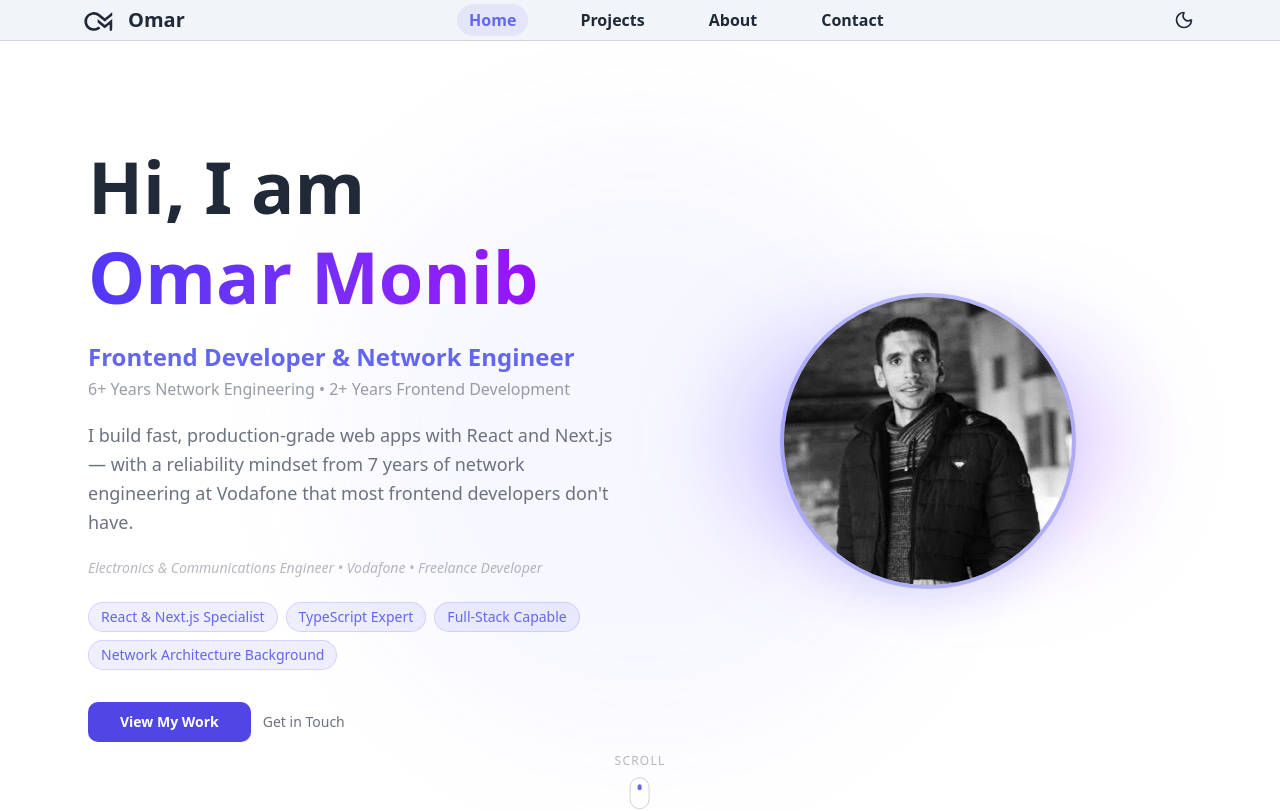
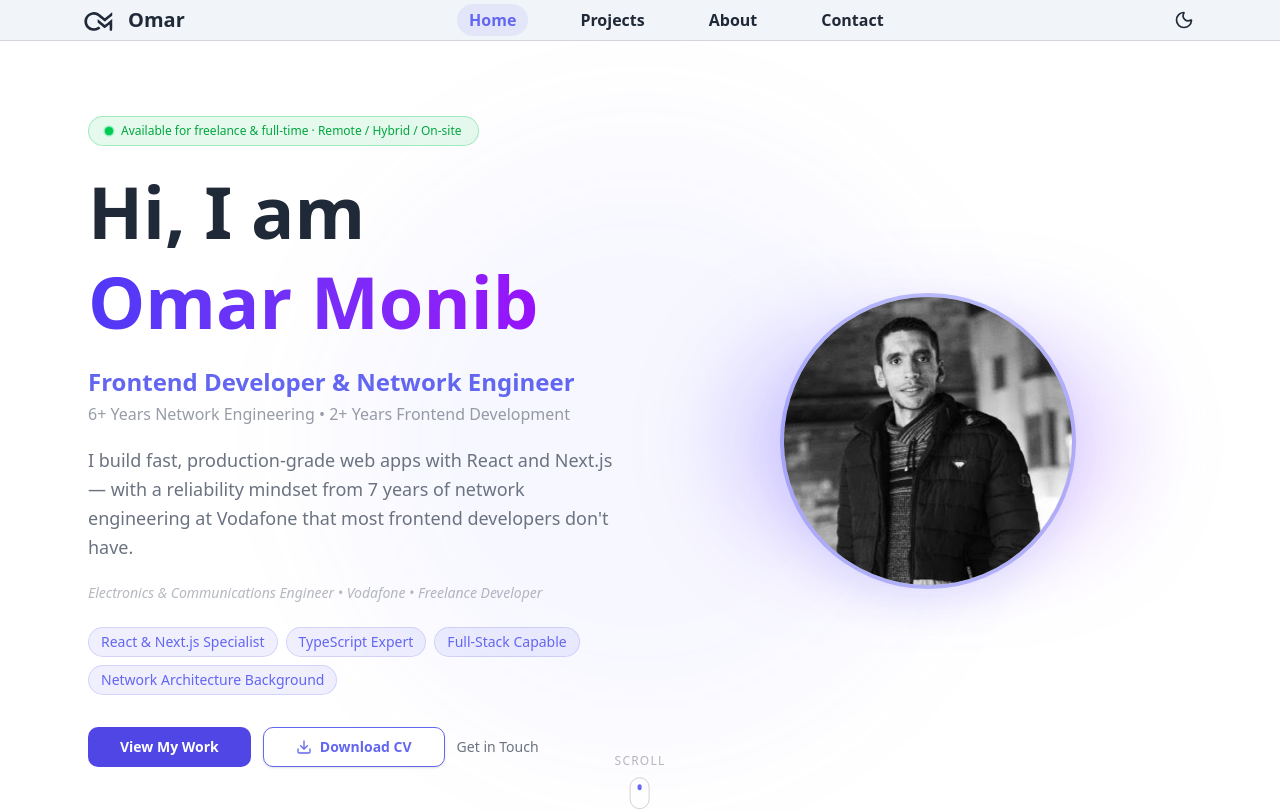
Before and after one commit to omarmonib/Omar-Monib, a Next.js app: page / in a window 1280 px wide. Shown: the top 811 px of the page. Built offline with nearby package versions, Linux system fonts and the light colour scheme.

Commit message:
feat: surface availability badge and CV download in hero section

```diff
--- a/components/about/AboutSection.tsx
+++ b/components/about/AboutSection.tsx
@@ -9,7 +9,6 @@ import AboutIntro from '@/components/about/AboutIntro';
 import SkillsList from '@/components/about/SkillsList';
 import AboutStats from '@/components/about/AboutStats';
 import AboutTimeline from '@/components/about/AboutTimeline';
-import AvailabilityBadge from '@/components/about/AvailabilityBadge';
 import AboutExtras from '@/components/about/AboutExtras';
 
 const AboutSection = () => {
@@ -43,7 +42,6 @@ const AboutSection = () => {
             <h3 className="text-lg font-semibold text-foreground">Omar Monib</h3>
             <p className="text-sm text-muted-foreground">Frontend Developer & Network Engineer</p>
           </div>
-          <AvailabilityBadge />
         </motion.div>
 
         <div className="grid md:grid-cols-2 gap-12 items-start">
--- a/components/home/HeroContent.tsx
+++ b/components/home/HeroContent.tsx
@@ -2,6 +2,7 @@
 
 import { motion } from 'framer-motion';
 import Link from 'next/link';
+import { Download } from 'lucide-react';
 import { Button } from '@/components/ui/button';
 
 interface Props {
@@ -13,6 +14,7 @@ interface Props {
   cta: {
     projects: string;
     contact?: string;
+    cv?: string;
   };
   highlights?: readonly string[];
 }
@@ -25,6 +27,20 @@ const HeroContent = ({ name, title, subtitle, description, tagline, cta, highlig
       transition={{ duration: 0.5, ease: 'easeOut' }}
       className="text-center md:text-left space-y-5"
     >
+      {/* Availability badge */}
+      <motion.div
+        initial={{ opacity: 0, scale: 0.9 }}
+        animate={{ opacity: 1, scale: 1 }}
+        transition={{ delay: 0.1, duration: 0.4 }}
+        className="inline-flex items-center gap-2 px-4 py-1.5 rounded-full border border-green-500/30 bg-green-500/10 text-green-600 dark:text-green-400 text-xs font-medium"
+      >
+        <span className="relative flex h-2 w-2">
+          <span className="animate-ping absolute inline-flex h-full w-full rounded-full bg-green-400 opacity-75" />
+          <span className="relative inline-flex rounded-full h-2 w-2 bg-green-500" />
+        </span>
+        Available for freelance &amp; full-time · Remote / Hybrid / On-site
+      </motion.div>
+
       {/* Name */}
       <h1 className="text-4xl md:text-7xl font-bold leading-tight">
         Hi, I am <br />
@@ -46,7 +62,7 @@ const HeroContent = ({ name, title, subtitle, description, tagline, cta, highlig
         {description}
       </p>
 
-      {/* Tagline — muted, smaller */}
+      {/* Tagline */}
       {tagline && tagline.length > 0 && (
         <p className="text-xs md:text-sm text-muted-foreground/50 font-medium italic">{tagline}</p>
       )}
@@ -69,13 +85,23 @@ const HeroContent = ({ name, title, subtitle, description, tagline, cta, highlig
       )}
 
       {/* CTAs */}
-      <div className="flex flex-col sm:flex-row items-center md:items-start gap-3 justify-center md:justify-start pt-3">
-        {/* Primary CTA */}
+      <div className="flex flex-col sm:flex-row items-center md:items-start gap-3 justify-center md:justify-start pt-3 flex-wrap">
+        {/* Primary — View Work */}
         <Button asChild size="lg" variant="custom">
           <Link href="/projects">{cta.projects}</Link>
         </Button>
 
-        {/* Ghost text link */}
+        {/* Secondary — Download CV */}
+        {cta.cv && (
+          <Button asChild size="lg" variant="customOutline">
+            <a href="/cv.pdf" download>
+              <Download className="w-4 h-4" />
+              {cta.cv}
+            </a>
+          </Button>
+        )}
+
+        {/* Tertiary text link — Contact */}
         {cta.contact && (
           <Link
             href="/contact"
```
